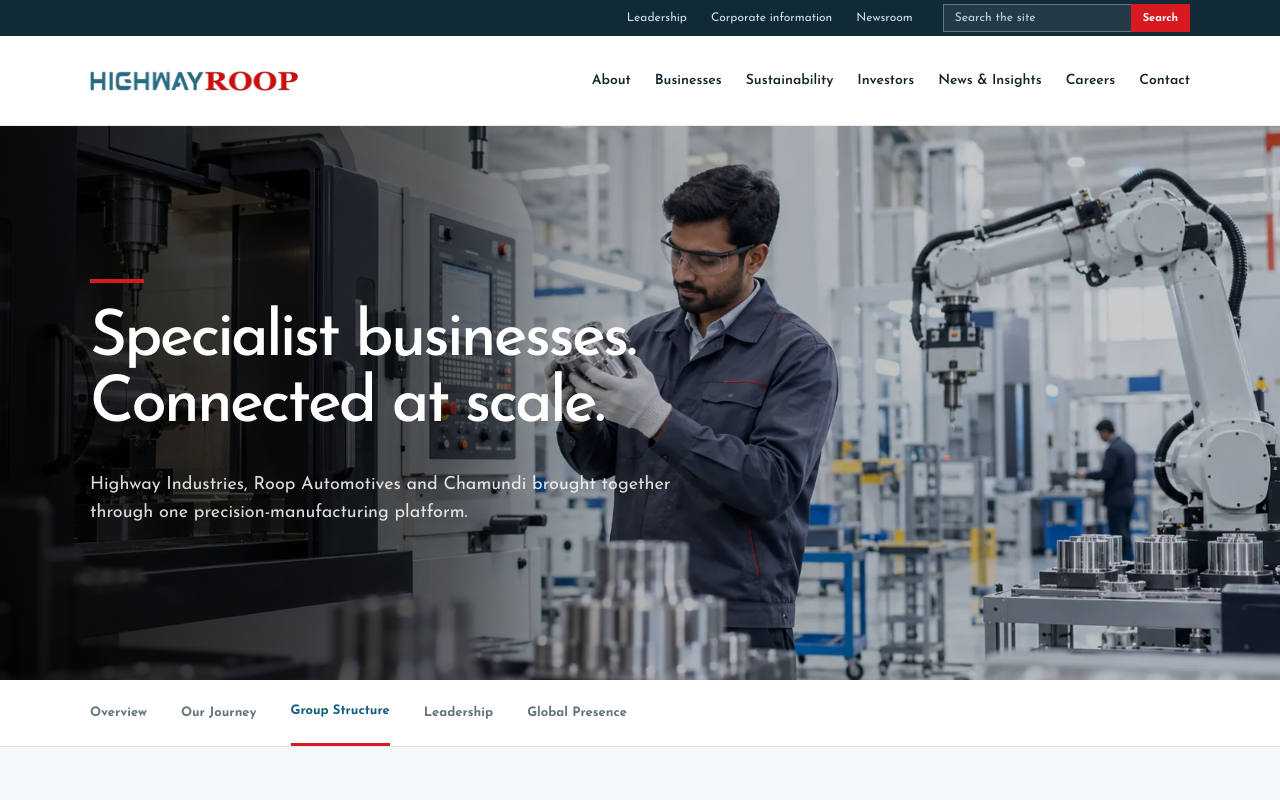
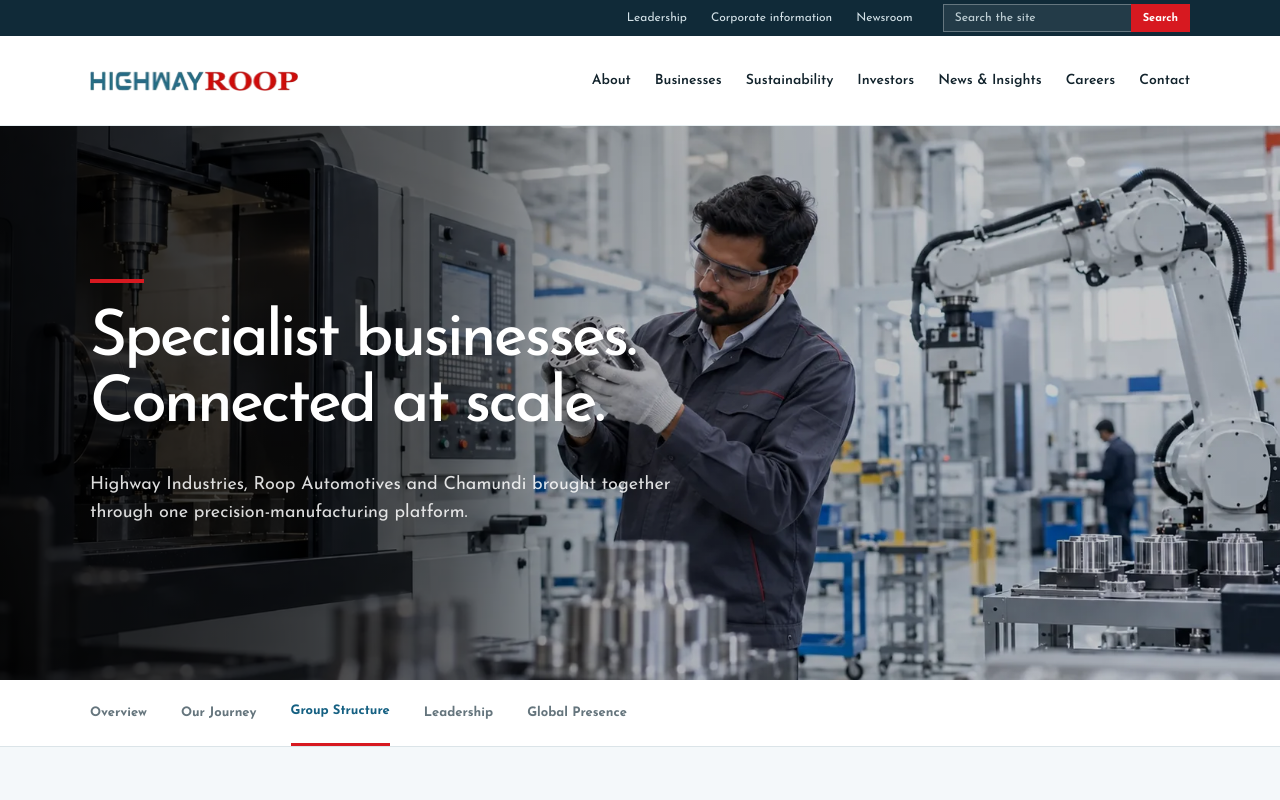
Before and after one commit to Akash-abacusdesk/highwayroop, a Next.js app: page /about/group-structure in a window 1280 px wide. Shown: the top 800 px of the page. Built offline with nearby package versions, Linux system fonts and the light colour scheme.

Commit message:
Group structure hero uses homepage about image

```diff
--- a/app/about/group-structure/page.tsx
+++ b/app/about/group-structure/page.tsx
@@ -12,7 +12,7 @@
       <PageHero
         title={<>Specialist businesses.<br />Connected at scale.</>}
         copy="Highway Industries, Roop Automotives and Chamundi brought together through one precision-manufacturing platform."
-        image="manufacturing-excellence"
+        image="home-about"
       />
       <SubNav />
 
```
